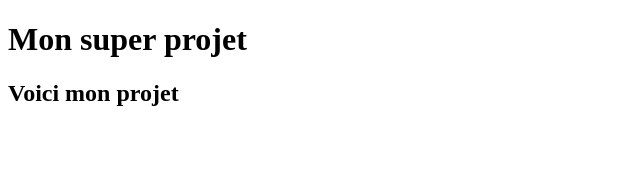
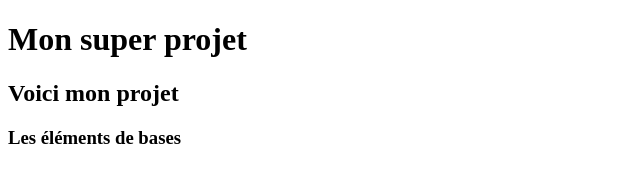
Before and after one commit to Farsheer/Projet_classe, a plain HTML site: page index.html in a window 1280 px wide. Shown: the whole page, without its empty margins (0-640 px from the left). Drawn offline with Linux system fonts and the light colour scheme.

Commit message:
ajout de titre

```diff
--- a/index.html
+++ b/index.html
@@ -9,5 +9,6 @@
 <body>
     <h1>Mon super projet</h1>
     <h2>Voici mon projet</h2>
+    <h3>Les éléments de bases</h3>
 </body>
 </html>
```
